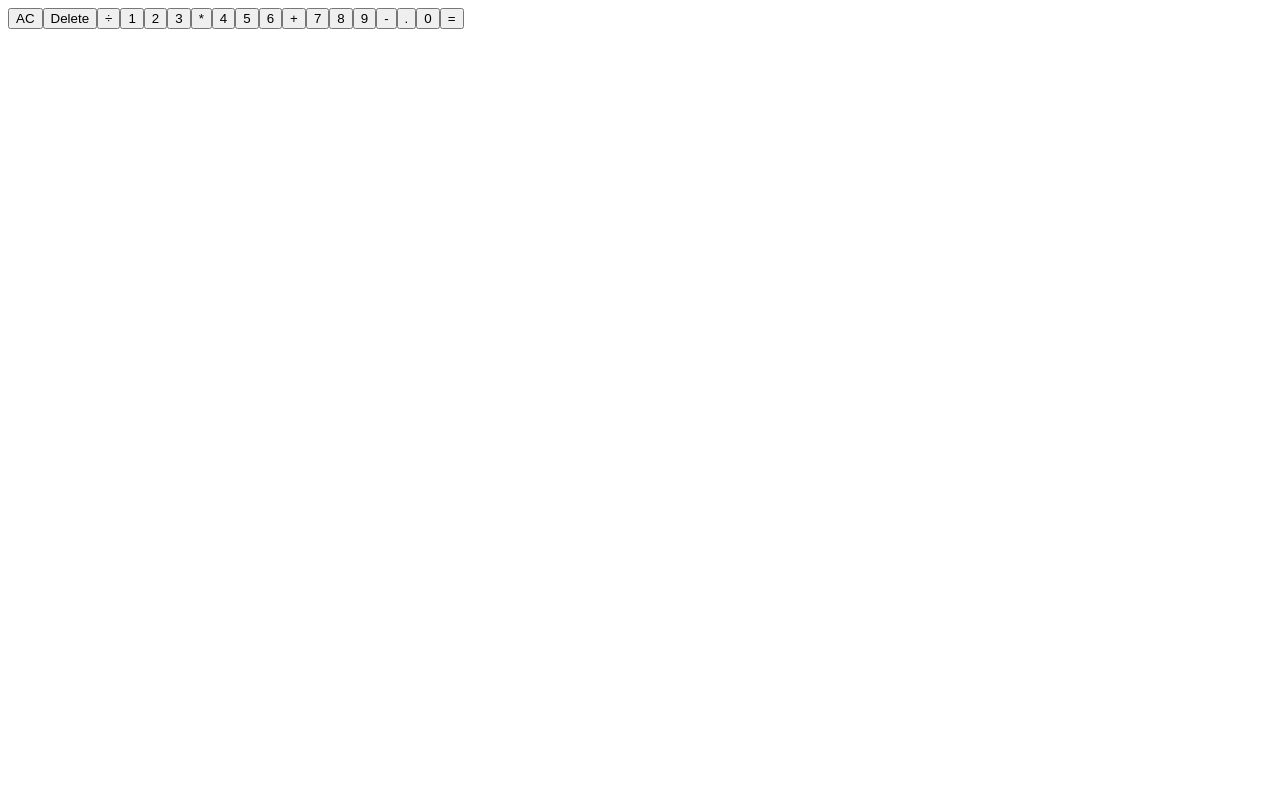
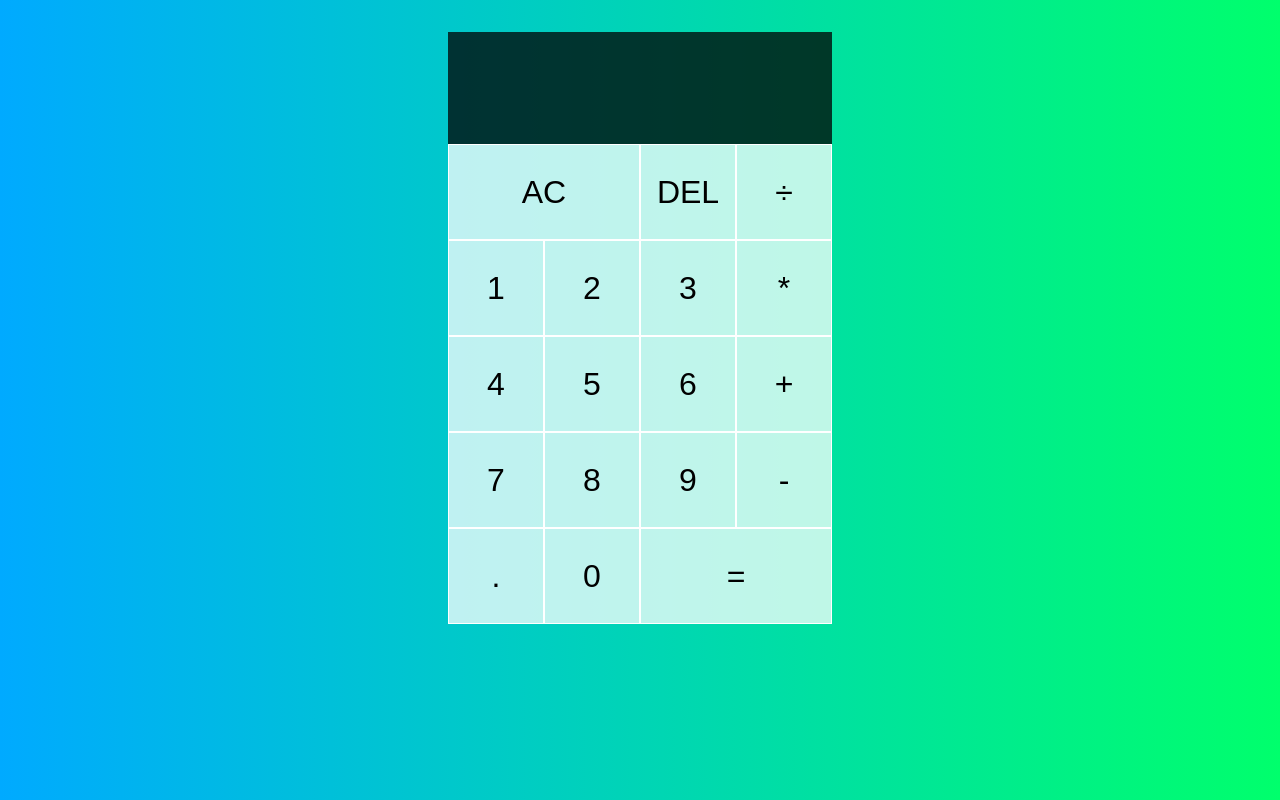
Before and after one commit to ryanschuttig/React_Calculator, a React (Create React App) app: page / in a window 1280 px wide. Built offline with nearby package versions, Linux system fonts and the light colour scheme.

Commit message:
styling for calculator

```diff
--- a/src/App.js
+++ b/src/App.js
@@ -1,3 +1,5 @@
+import "./styles.css";
+
 function App() {
   return (
     // using CSS Grid for layout
@@ -8,7 +10,7 @@
       </div>
       {/* AC button spans two columns*/}
       <button className="span-two">AC</button>
-      <button>Delete</button>
+      <button>DEL</button>
       <button>÷</button>
       <button>1</button>
       <button>2</button>
--- /dev/null
+++ b/src/styles.css
@@ -0,0 +1,62 @@
+*,
+*::before,
+*::after {
+  box-sizing: border-box;
+}
+
+body {
+  margin: 0;
+  background: linear-gradient(to right, #00aaff, #00ff6c);
+}
+
+.calculator-grid {
+  display: grid;
+  margin-top: 2rem;
+  justify-content: center;
+  /* four different columns */
+  grid-template-columns: repeat(4, 6rem);
+  /* height of boxes, 7rem to start, can expand if number is too large */
+  grid-template-rows: minmax(7rem, auto) repeat(5, 6rem);
+}
+
+/* buttons inside calculator grid */
+.calculator-grid > button {
+  cursor: pointer;
+  font-size: 2rem;
+  border: 1px solid white;
+  outline: none;
+  background-color: rgba(255, 255, 255, 0.75);
+}
+
+.calculator-grid > button:hover,
+.calculator-grid > button:focus {
+  background-color: rgba(255, 255, 255, 0.9);
+}
+
+.span-two {
+  /* AC and Equal buttons span two columns */
+  grid-column: span 2;
+}
+
+.output {
+  /* makes output take up entire top row */
+  grid-column: 1 / -1;
+  background-color: rgba(0, 0, 0, 0.75);
+  display: flex;
+  flex-direction: column;
+  align-items: flex-end;
+  justify-content: space-around;
+  padding: 0.75rem;
+  word-wrap: break-word;
+  word-break: break-all;
+}
+
+.output .previous-operand {
+  color: rgba(255, 255, 255, 0.75);
+  font-size: 1.5rem;
+}
+
+.output .current-operand {
+  color: white;
+  font-size: 2.5rem;
+}
```
